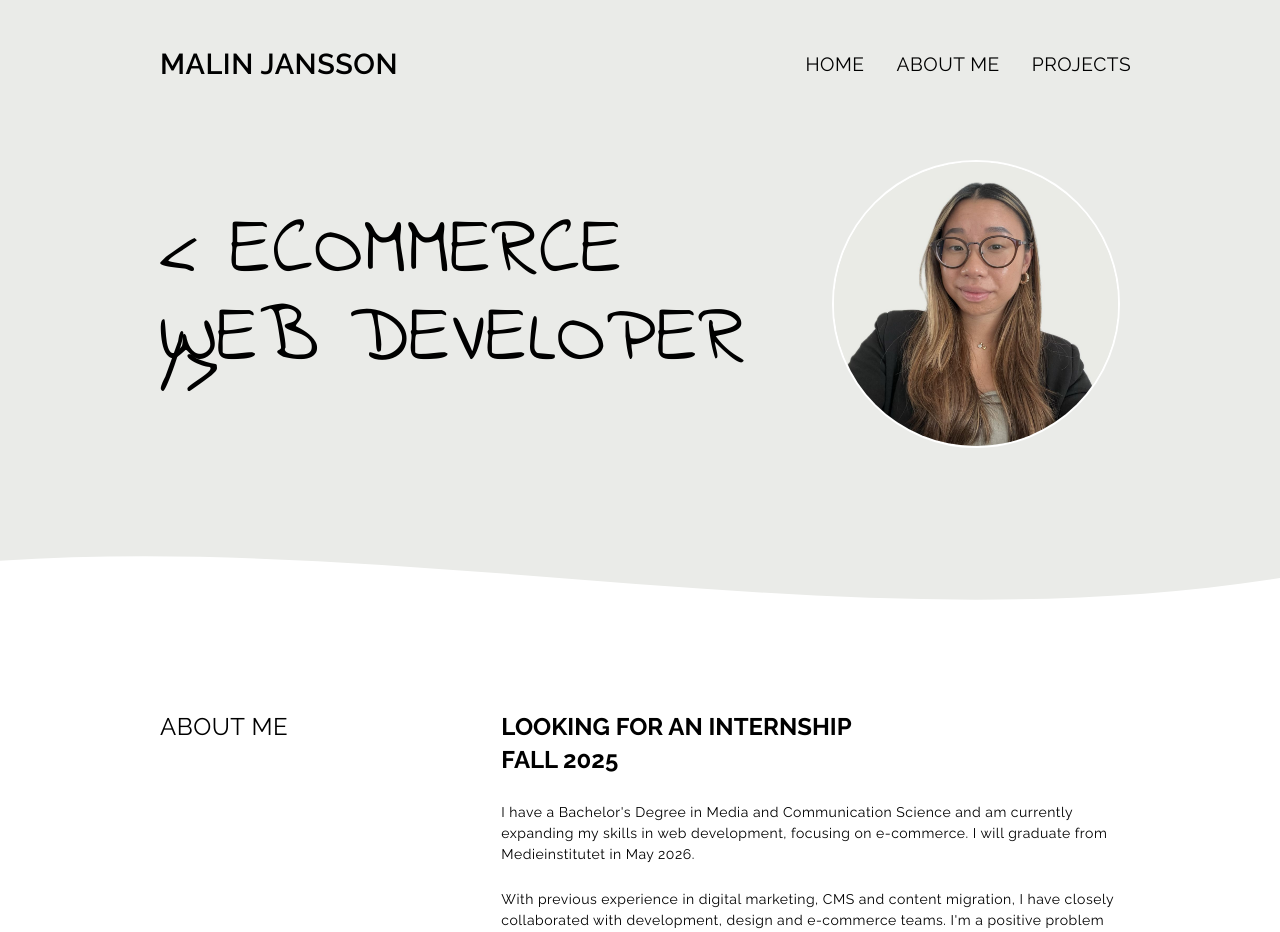
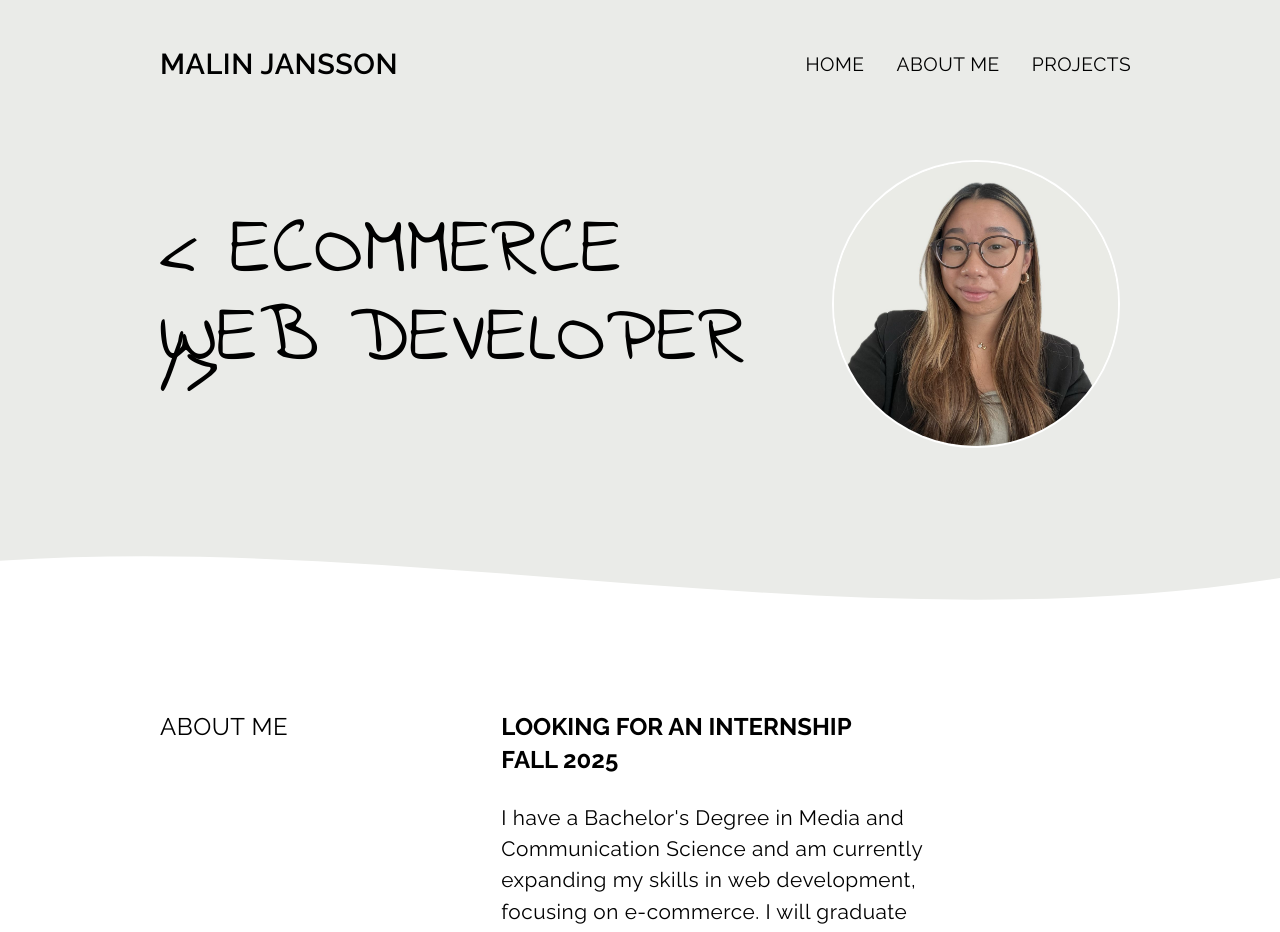
Before and after one commit to malinjansson/mjportfolio, a React (Vite) app: page / in a window 1280 px wide. Shown: the top 932 px of the page. Built offline with nearby package versions, Linux system fonts and the light colour scheme; a web font is replaced by a local one.

Commit message:
styled aboutme info

```diff
--- a/src/styles/_aboutme.scss
+++ b/src/styles/_aboutme.scss
@@ -69,9 +69,14 @@
         margin-top: 1.5rem;
 
         span {
+            width: 70%;
             font-size: 14px;
             text-transform: none;
             line-height: 1.5;
+
+            @include m.desktop {
+                font-size: 1.3rem;
+            }
         }
     }
 }
```
